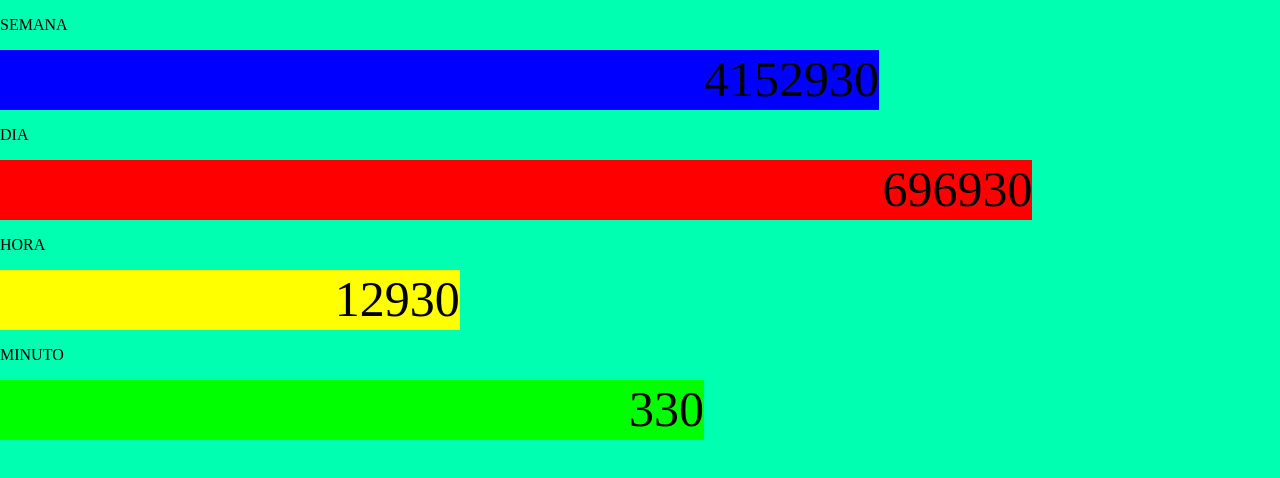
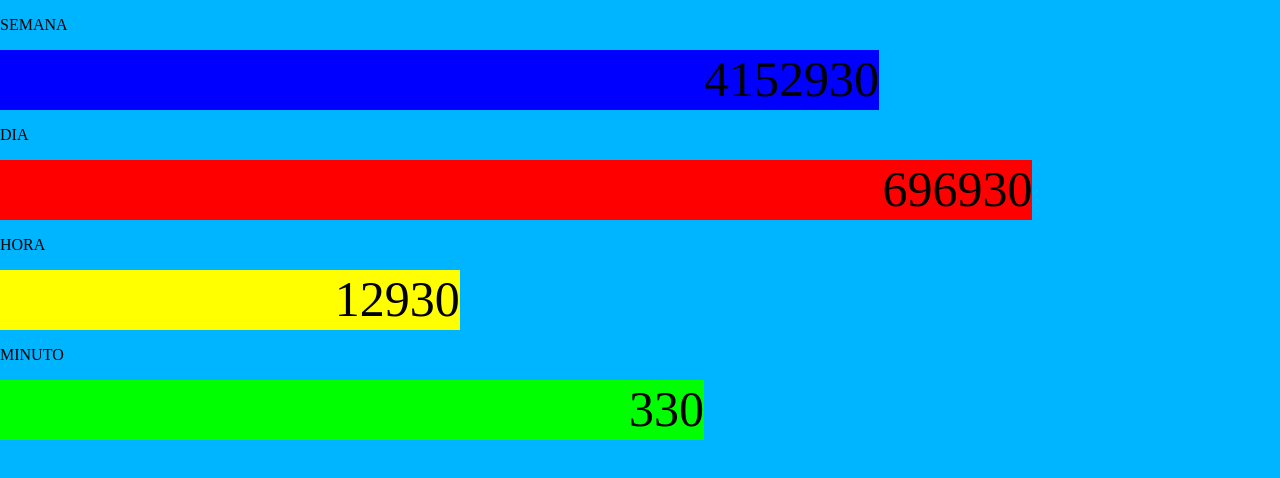
Before and after one commit to aamatecarrion/reloj, a plain HTML site: page index.html in a window 1280 px wide. Drawn offline with Linux system fonts and the light colour scheme.

Commit message:
Update index.html

```diff
--- a/index.html
+++ b/index.html
@@ -64,7 +64,7 @@ function milisegundos() {
     document.getElementById("minuto").style.width = porcentajeminuto + "%";
 	document.getElementById("minuto").innerHTML = Math.floor(ms_minuto / 100);
 
-	color = 359 - ((ms_minuto / 60000) * 359);
+	color = (ms_minuto / 60000) * 359;
 
 	document.getElementById("body").style.backgroundColor = "hsl("+color+", 100%, 50%)";
 
```
